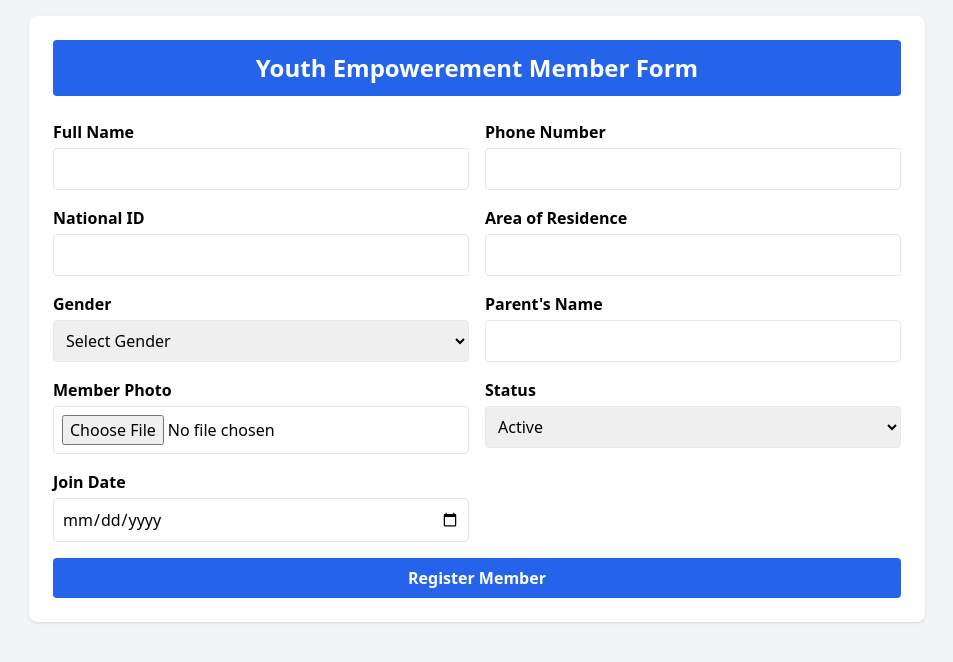
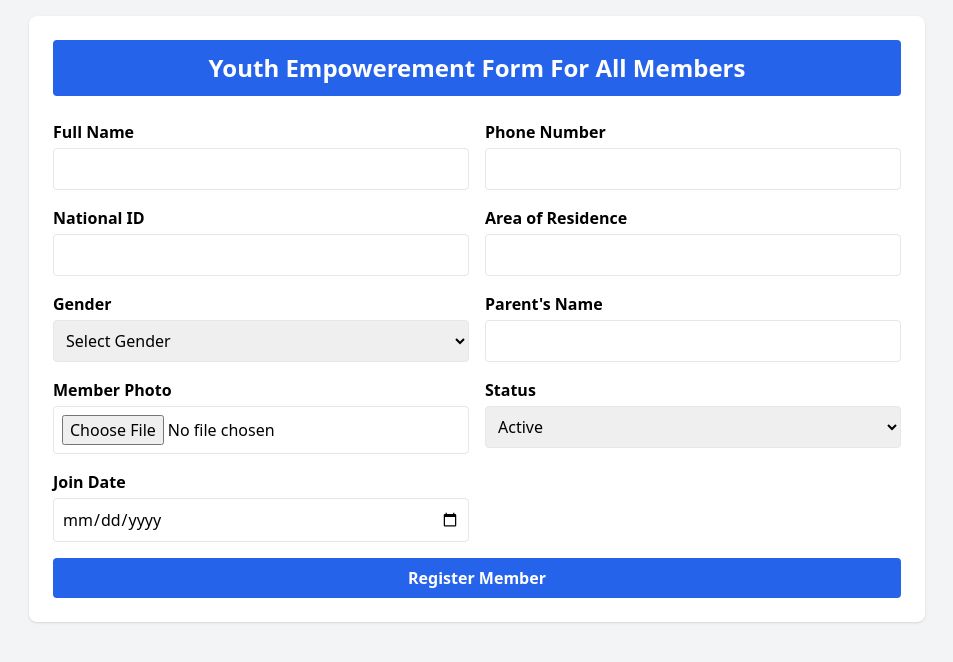
Before and after one commit to NdolwaVincent/youthempowerment, a plain HTML site: page index.html in a window 1280 px wide. Shown: the whole page, without its empty margins (163-1116 px from the left). Drawn offline with nearby package versions, Linux system fonts and the light colour scheme.

Commit message:
Update index.html

```diff
--- a/index.html
+++ b/index.html
@@ -8,7 +8,7 @@
 </head>
 <body class="bg-gray-100 p-4">
   <div class="max-w-4xl mx-auto bg-white p-6 rounded-lg shadow">
-    <h2 class="text-2xl font-bold text-center text-white bg-blue-600 py-3 rounded">Youth Empowerement Member Form</h2>
+    <h2 class="text-2xl font-bold text-center text-white bg-blue-600 py-3 rounded">Youth Empowerement Form For All Members</h2>
 
     <form id="memberForm" class="grid grid-cols-1 md:grid-cols-2 gap-4 mt-6">
       <div>
```
